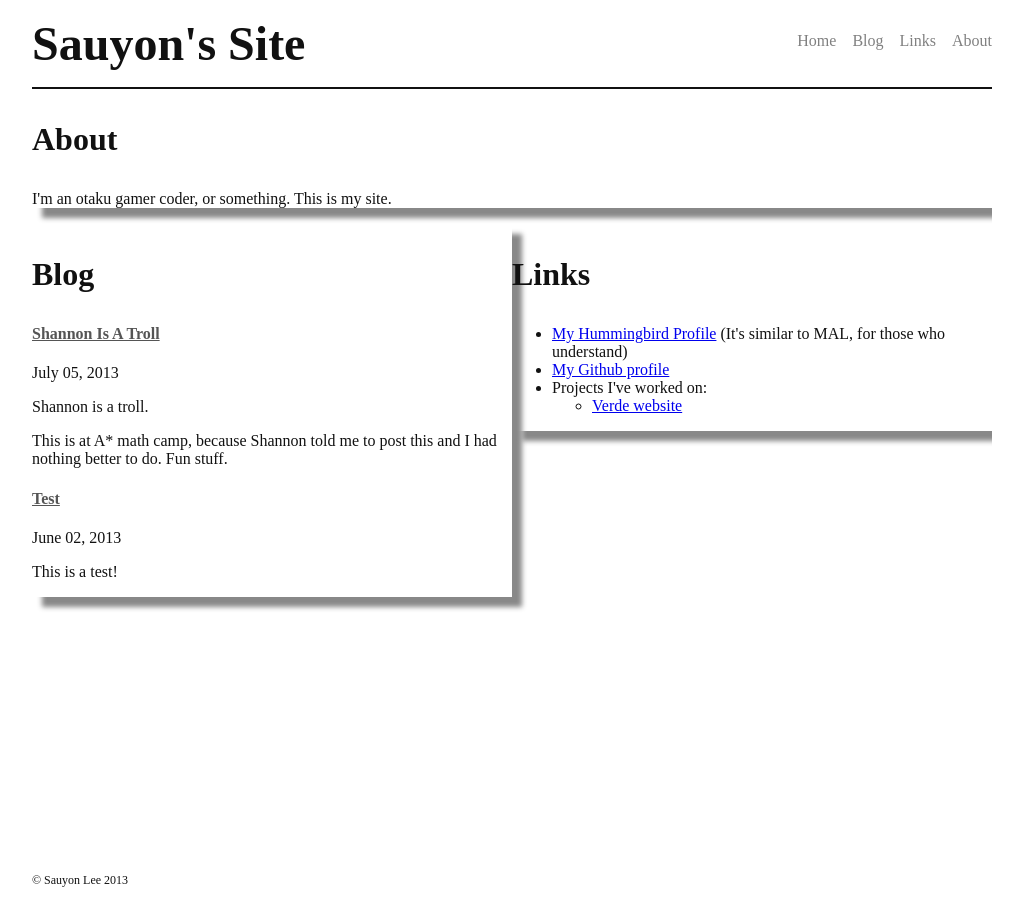
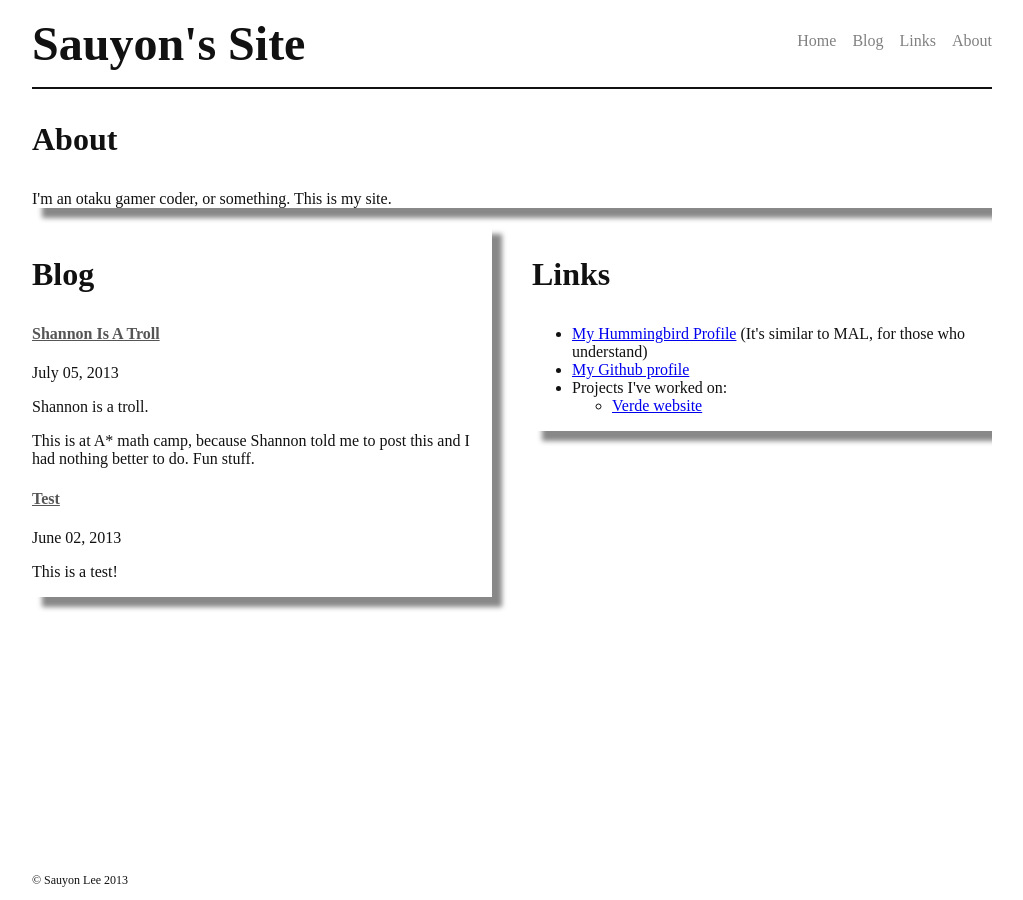
Before and after one commit to sauyon/sauyon.github.io, a Jekyll site: the page built from index.html, in a window 1280 px wide. Shown: the whole page, without its empty margins (128-1151 px from the left). Built offline with Jekyll 4.4.1, drawn with Linux system fonts in a browser that asks for light colours.

Commit message:
fix terrible looking stuff

```diff
--- a/css/style.css
+++ b/css/style.css
@@ -78,7 +78,7 @@ nav a:hover {
 }
 
 .main-blog {
-	width: 50%;
+	width: 460px;
 	float: left;
 }
 
@@ -89,8 +89,8 @@ nav a:hover {
 }
 
 .main-links {
-	width: 50%;
-	float: left;
+	width: 460px;
+	float: right;
 }
 
 h1 a,
```
